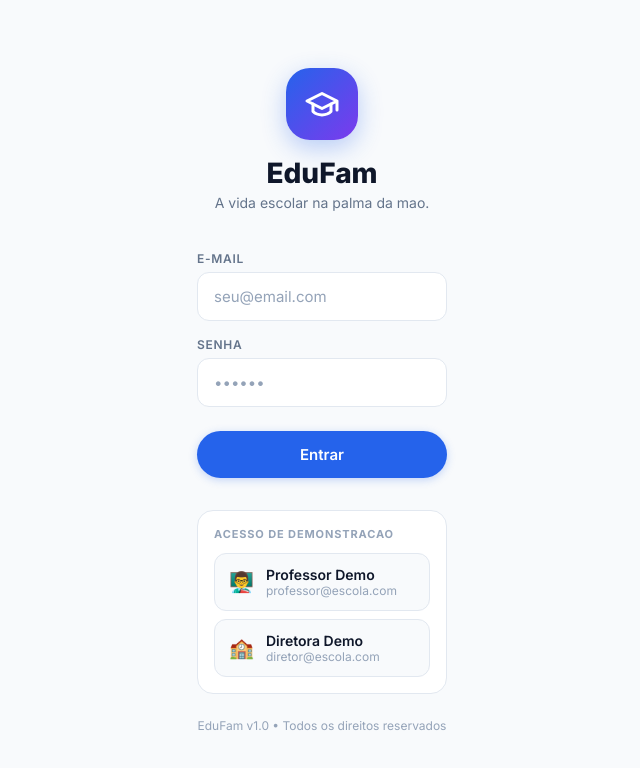
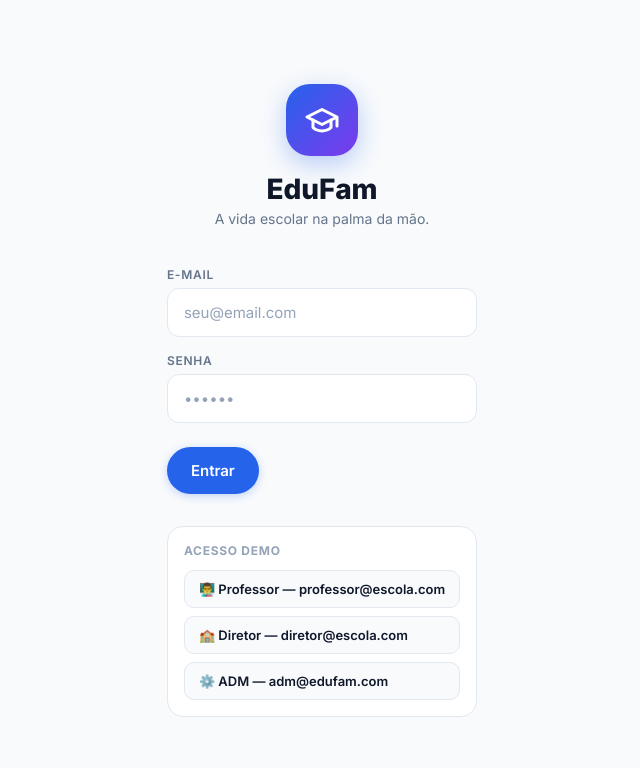
Before and after one commit to tshoffmam-cyber/Chamada-Facil, a React (Vite) app in the folder edufam/: page /login in a window 1280 px wide. Shown: the top 768 px of the page, without its empty margins (318-958 px from the left). Built offline with nearby package versions, Linux system fonts and the light colour scheme.

Commit message:
Update LoginScreen.jsx

```diff
--- a/edufam/src/pages/auth/LoginScreen.jsx
+++ b/edufam/src/pages/auth/LoginScreen.jsx
@@ -1,178 +1,54 @@
 import { useState } from 'react'
 import { useNavigate } from 'react-router-dom'
 import { useAuth } from '../../context/AuthContext'
-
 export default function LoginScreen() {
   const [email, setEmail] = useState('')
-  const [password, setPassword] = useState('')
-  const [error, setError] = useState('')
+  const [senha, setSenha] = useState('')
+  const [erro, setErro] = useState('')
   const [loading, setLoading] = useState(false)
   const { login } = useAuth()
   const navigate = useNavigate()
-
   async function handleLogin(e) {
-    e.preventDefault()
-    setError('')
-    setLoading(true)
-    await new Promise(r => setTimeout(r, 600))
-    const result = login(email, password)
+    e.preventDefault(); setErro(''); setLoading(true)
+    await new Promise(r => setTimeout(r, 500))
+    const result = login(email, senha)
     setLoading(false)
-    if (result.ok) {
-      navigate('/home', { replace: true })
-    } else {
-      setError(result.error)
-    }
+    if (result.ok) { navigate('/home', { replace: true }) }
+    else { setErro(result.error) }
   }
-
-  function loginDemo(demoEmail, demoPassword) {
-    setEmail(demoEmail)
-    setPassword(demoPassword)
-  }
-
   return (
-    <div style={{
-      minHeight: '100vh',
-      minHeight: '100dvh',
-      display: 'flex',
-      flexDirection: 'column',
-      alignItems: 'center',
-      justifyContent: 'center',
-      background: 'var(--color-bg)',
-      padding: '24px 20px',
-      maxWidth: 430,
-      margin: '0 auto',
-    }}>
-      {/* Logo */}
-      <div style={{ textAlign: 'center', marginBottom: 40 }}>
-        <div style={{
-          width: 72,
-          height: 72,
-          background: 'linear-gradient(135deg, #2563EB 0%, #7C3AED 100%)',
-          borderRadius: 24,
-          display: 'flex',
-          alignItems: 'center',
-          justifyContent: 'center',
-          margin: '0 auto 16px',
-          boxShadow: '0 8px 24px rgba(37,99,235,0.3)',
-        }}>
-          <svg width="36" height="36" viewBox="0 0 24 24" fill="none" stroke="white" strokeWidth="2" strokeLinecap="round" strokeLinejoin="round">
-            <path d="M22 10v6M2 10l10-5 10 5-10 5z"/>
-            <path d="M6 12v5c3 3 9 3 12 0v-5"/>
-          </svg>
+    <div style={{minHeight:'100vh',display:'flex',flexDirection:'column',alignItems:'center',justifyContent:'center',background:'var(--color-bg)',padding:'24px 20px',maxWidth:430,margin:'0 auto'}}>
+      <div style={{textAlign:'center',marginBottom:40}}>
+        <div style={{width:72,height:72,background:'linear-gradient(135deg,#2563EB 0%,#7C3AED 100%)',borderRadius:24,display:'flex',alignItems:'center',justifyContent:'center',margin:'0 auto 16px',boxShadow:'0 8px 24px rgba(37,99,235,.3)'}}>
+          <svg width="36" height="36" viewBox="0 0 24 24" fill="none" stroke="white" strokeWidth="2" strokeLinecap="round" strokeLinejoin="round"><path d="M22 10v6M2 10l10-5 10 5-10 5z"/><path d="M6 12v5c3 3 9 3 12 0v-5"/></svg>
         </div>
-        <h1 style={{ fontSize: 28, fontWeight: 800, color: 'var(--color-text-primary)', margin: 0 }}>EduFam</h1>
-        <p style={{ fontSize: 14, color: 'var(--color-text-secondary)', marginTop: 4 }}>A vida escolar na palma da mao.</p>
+        <h1 style={{fontSize:28,fontWeight:800,margin:0}}>EduFam</h1>
+        <p style={{fontSize:14,color:'var(--color-text-secondary)',marginTop:4}}>A vida escolar na palma da mão.</p>
       </div>
-
-      {/* Form */}
-      <form onSubmit={handleLogin} style={{ width: '100%' }}>
-        <div style={{ marginBottom: 16 }}>
-          <label style={{ display: 'block', fontSize: 12, fontWeight: 600, color: 'var(--color-text-secondary)', marginBottom: 6, textTransform: 'uppercase', letterSpacing: '0.06em' }}>
-            E-mail
-          </label>
-          <input
-            className="input"
-            type="email"
-            placeholder="seu@email.com"
-            value={email}
-            onChange={e => setEmail(e.target.value)}
-            required
-            autoComplete="email"
-          />
+      <form onSubmit={handleLogin} style={{width:'100%'}}>
+        <div style={{marginBottom:16}}>
+          <label style={{display:'block',fontSize:12,fontWeight:600,color:'var(--color-text-secondary)',marginBottom:6,textTransform:'uppercase',letterSpacing:'.06em'}}>E-mail</label>
+          <input className="input" type="email" placeholder="seu@email.com" value={email} onChange={e=>setEmail(e.target.value)} required autoComplete="email"/>
         </div>
-
-        <div style={{ marginBottom: error ? 12 : 24 }}>
-          <label style={{ display: 'block', fontSize: 12, fontWeight: 600, color: 'var(--color-text-secondary)', marginBottom: 6, textTransform: 'uppercase', letterSpacing: '0.06em' }}>
-            Senha
-          </label>
-          <input
-            className="input"
-            type="password"
-            placeholder="••••••"
-            value={password}
-            onChange={e => setPassword(e.target.value)}
-            required
-            autoComplete="current-password"
-          />
+        <div style={{marginBottom:erro?12:24}}>
+          <label style={{display:'block',fontSize:12,fontWeight:600,color:'var(--color-text-secondary)',marginBottom:6,textTransform:'uppercase',letterSpacing:'.06em'}}>Senha</label>
+          <input className="input" type="password" placeholder="••••••" value={senha} onChange={e=>setSenha(e.target.value)} required autoComplete="current-password"/>
         </div>
-
-        {error && (
-          <div style={{ color: 'var(--color-danger)', fontSize: 13, marginBottom: 16, textAlign: 'center', fontWeight: 500 }}>
-            {error}
-          </div>
-        )}
-
-        <button
-          className="btn btn-primary btn-full"
-          type="submit"
-          disabled={loading}
-        >
-          {loading ? (
-            <span className="spinner" style={{ width: 20, height: 20, borderWidth: 2 }} />
-          ) : 'Entrar'}
+        {erro && <div style={{color:'var(--color-danger)',fontSize:13,marginBottom:16,textAlign:'center',fontWeight:500}}>{erro}</div>}
+        <button className="btn btn-primary" type="submit" disabled={loading}>
+          {loading ? <span className="spinner" style={{width:20,height:20,borderWidth:2}}/> : 'Entrar'}
         </button>
       </form>
-
-      {/* Demo access */}
-      <div style={{
-        marginTop: 32,
-        width: '100%',
-        background: 'var(--color-surface)',
-        borderRadius: 16,
-        border: '1px solid var(--color-border)',
-        padding: 16,
-      }}>
-        <p style={{ fontSize: 11, fontWeight: 700, color: 'var(--color-text-muted)', textTransform: 'uppercase', letterSpacing: '0.08em', marginBottom: 12 }}>
-          Acesso de demonstracao
-        </p>
-        <button
-          onClick={() => loginDemo('professor@escola.com', '123456')}
-          style={{
-            width: '100%',
-            display: 'flex',
-            alignItems: 'center',
-            gap: 12,
-            padding: '12px 14px',
-            background: 'var(--color-bg)',
-            border: '1px solid var(--color-border)',
-            borderRadius: 12,
-            cursor: 'pointer',
-            marginBottom: 8,
-            fontFamily: 'var(--font-family)',
-          }}
-        >
-          <span style={{ fontSize: 20 }}>👨‍🏫</span>
-          <div style={{ textAlign: 'left' }}>
-            <div style={{ fontSize: 14, fontWeight: 600, color: 'var(--color-text-primary)' }}>Professor Demo</div>
-            <div style={{ fontSize: 12, color: 'var(--color-text-muted)' }}>professor@escola.com</div>
-          </div>
-        </button>
-        <button
-          onClick={() => loginDemo('diretor@escola.com', '123456')}
-          style={{
-            width: '100%',
-            display: 'flex',
-            alignItems: 'center',
-            gap: 12,
-            padding: '12px 14px',
-            background: 'var(--color-bg)',
-            border: '1px solid var(--color-border)',
-            borderRadius: 12,
-            cursor: 'pointer',
-            fontFamily: 'var(--font-family)',
-          }}
-        >
-          <span style={{ fontSize: 20 }}>🏫</span>
-          <div style={{ textAlign: 'left' }}>
-            <div style={{ fontSize: 14, fontWeight: 600, color: 'var(--color-text-primary)' }}>Diretora Demo</div>
-            <div style={{ fontSize: 12, color: 'var(--color-text-muted)' }}>diretor@escola.com</div>
-          </div>
-        </button>
+      <div style={{marginTop:32,width:'100%',background:'var(--color-surface)',border:'1px solid var(--color-border)',borderRadius:16,padding:16}}>
+        <p style={{fontSize:12,fontWeight:700,color:'var(--color-text-muted)',textTransform:'uppercase',letterSpacing:'.06em',marginBottom:12}}>ACESSO DEMO</p>
+        <div style={{display:'flex',flexDirection:'column',gap:8}}>
+          {[{label:'👨‍🏫 Professor',email:'professor@escola.com',senha:'demo123'},{label:'🏫 Diretor',email:'diretor@escola.com',senha:'demo123'},{label:'⚙️ ADM',email:'adm@edufam.com',senha:'admin123'}].map(d=>(
+            <button key={d.email} onClick={()=>{setEmail(d.email);setSenha(d.senha)}} style={{background:'var(--color-bg)',border:'1px solid var(--color-border)',borderRadius:10,padding:'10px 14px',fontSize:13,fontWeight:600,cursor:'pointer',textAlign:'left',fontFamily:'var(--font-family)',color:'var(--color-text-primary)'}}>
+              {d.label} — {d.email}
+            </button>
+          ))}
+        </div>
       </div>
-
-      <p style={{ marginTop: 24, fontSize: 12, color: 'var(--color-text-muted)', textAlign: 'center' }}>
-        EduFam v1.0 • Todos os direitos reservados
-      </p>
     </div>
   )
 }
```
